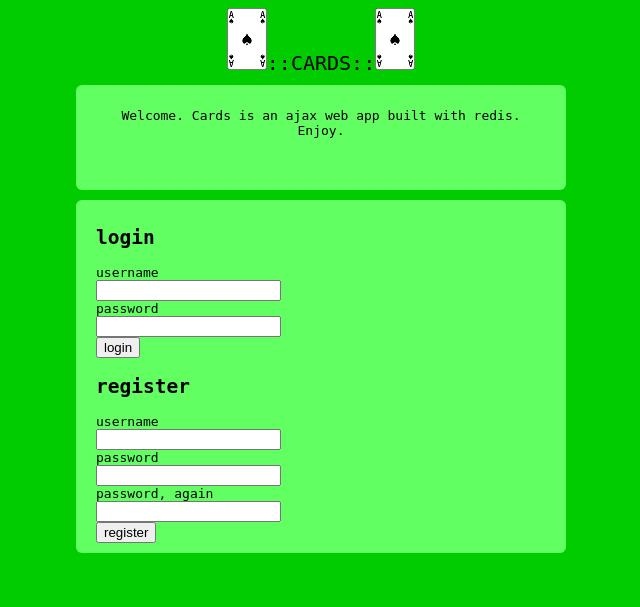
After one commit to awongh/cards, a PHP site: page /code/login-register.php in a window 1280 px wide. The commit adds this page. Shown: the top 607 px of the page, without its empty margins (319-959 px from the left). Run offline with PHP 8.4, Linux system fonts and the light colour scheme; some libraries are stand-ins or nearby versions.

Commit message:
second commit

```diff
--- /dev/null
+++ b/footer.php
@@ -0,0 +1,2 @@
+</body>
+</html>
--- /dev/null
+++ b/header.php
@@ -0,0 +1,16 @@
+<html>
+<head>
+    <meta content="text/html; charset=iso-8859-1" http-equiv="Content-Type">
+    <link href="styles.css" rel="stylesheet" type="text/css">
+    <script type='text/javascript' src='http://localhost/code/libs/jquery-1.4.2.js' ></script>
+    <script type='text/javascript' src='http://localhost/code/libs/json2.js' ></script>
+    <script type='text/javascript' src='<?php echo SITEURL; ?>cards.js'></script>
+    <script type='text/javascript' src='<?php echo SITEURL; ?>ards.js'></script>
+    <script type='text/javascript'>
+        $(document).ready(function(){
+            cards.setup();
+        });
+    </script>
+</head>
+<body>
+<div id="title"><img src="img/s:20.png"/>::CARDS::<img src="img/s:20.png"/></div>
--- a/index.php
+++ b/index.php
@@ -1,11 +1,13 @@
 <?
     require('redis.php');
 
-    if(!isLoggedIn()) header('Location: '.SITEURL.'login.html');
+    if(!isLoggedIn()) header('Location: '.SITEURL.'login-register.php');
 
     loadUserInfo($User['id']);
 
     $total = getCurrentValue($User['id']);
 
+    include('header.php');
     include('game.php');
+    include('footer.php');
 ?>
--- a/login.html
+++ b/login-register.php
@@ -1,11 +1,16 @@
-<html>
+<?php include('header.php'); ?>
+<div id="header">
+    <div id="gameid" type="hidden"></div>
+    <p class="blurb">Welcome. Cards is an ajax web app built with redis. Enjoy.</p>
+</div>
+<div id="forms">
     <h2>login</h2
     <form action="./login.php" method="post">
         <label>username</label>
         <input type="text" name="username" />
         <label>password</label>
         <input type="text" name="password" />
-        <input type="submit" name="submit" value="login"/>
+        <input class="submit" type="submit" name="submit" value="login"/>
     </form>
     <h2>register</h2
     <form action="./register.php" method="post">
@@ -15,6 +20,7 @@
         <input type="text" name="password" />
         <label>password, again</label>
         <input type="text" name="password2" />
-        <input type="submit" name="submit" value="register"/>
+        <input class="submit" type="submit" name="submit" value="register"/>
     </form>
-</html>
+</div>
+<?php include('footer.php'); ?>
--- a/login.php
+++ b/login.php
@@ -19,4 +19,4 @@ if ($realpassword != $password)
 # Username / password OK, set the cookie and redirect to index.php
 $authsecret = $redis->get("uid:$userid:auth");
 setcookie("auth",$authsecret,time()+3600*24*365);
-header("Location: ".SITEURL.'index.html');
+header("Location: ".SITEURL.'index.php');
--- a/logout.php
+++ b/logout.php
@@ -2,7 +2,7 @@
 include("redis.php");
 
 if (!isLoggedIn()) {
-    header("Location: ".SITEURL.'login.html');
+    header("Location: ".SITEURL.'login-register.php');
     exit;
 }
 
@@ -14,5 +14,5 @@ $redis->set("uid:$userid:auth",$newauthsecret);
 $redis->set("auth:$newauthsecret",$userid);
 $redis->delete("auth:$oldauthsecret");
 
-header("Location: ".SITEURL.'login.html');
+header("Location: ".SITEURL.'login-register.php');
 ?>
--- /dev/null
+++ b/styles.css
@@ -0,0 +1,87 @@
+body{
+    height:600px;
+    font-family: monospace;
+    background: #00CC00;
+}
+#title{
+    width:190px;
+    font-size:20px;
+    text-align:center;
+    margin-left:auto;
+    margin-right:auto;
+}
+#header{
+    margin: 10px;
+    padding: 10px 20px 10px 20px;
+    background:#61ff61;
+    -moz-border-radius:6px;
+    border-radius:6px;
+    height: 85px;
+    width:450px;
+    margin-left:auto;
+    margin-right:auto;
+}
+#nav{
+    margin: 10px 0 0 0;
+}
+.button{
+    border:none;
+    display:inline;
+    background: #FFFF8F;
+    text-align:center;
+    padding: 7px 9px 7px 9px;
+}
+#nav button:hover{
+    cursor:pointer;
+    background:#D9D97A;
+}
+a{
+    text-decoration:none;
+}
+a:hover{
+    cursor:pointer;
+    background:#D9D97A;
+
+}
+#scores{
+    margin-top:30px;
+}
+.board{
+    margin: 7px 7px 7px 7px;
+    display:inline;
+}
+#logout{
+    float:right;
+}
+#total{
+    font-weight: bold;
+}
+#game_total{
+    font-weight: bold;
+}
+#tablediv{
+    width:400px;
+    margin-left:auto;
+    margin-right:auto;
+}
+#forms{
+  margin: 10px;
+    padding: 10px 20px 10px 20px;
+    background:#61ff61;
+    -moz-border-radius:6px;
+    border-radius:6px;
+    width:450px;
+    margin-left:auto;
+    margin-right:auto;
+
+}
+#forms label{
+    display:block;
+}
+#forms .submit{
+    display:block;
+
+}
+.blurb{
+    text-align:center;
+}
```
Also changed, not shown: cards.js (+51 -10 lines), game.html (deleted, +0 -9 lines), game.php (+13 -17 lines), ards.js (deleted), img/ajax-loader.gif (added).
